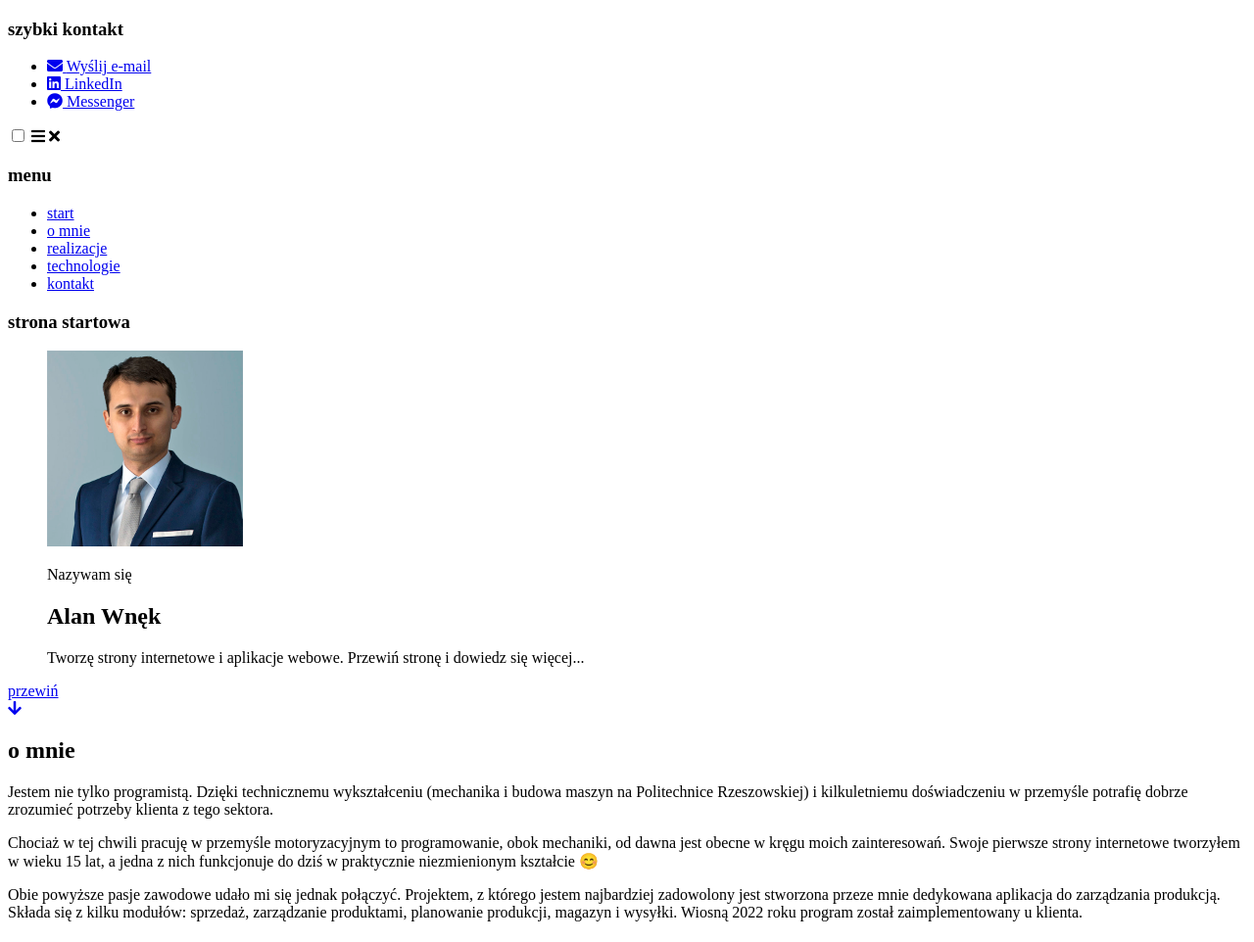
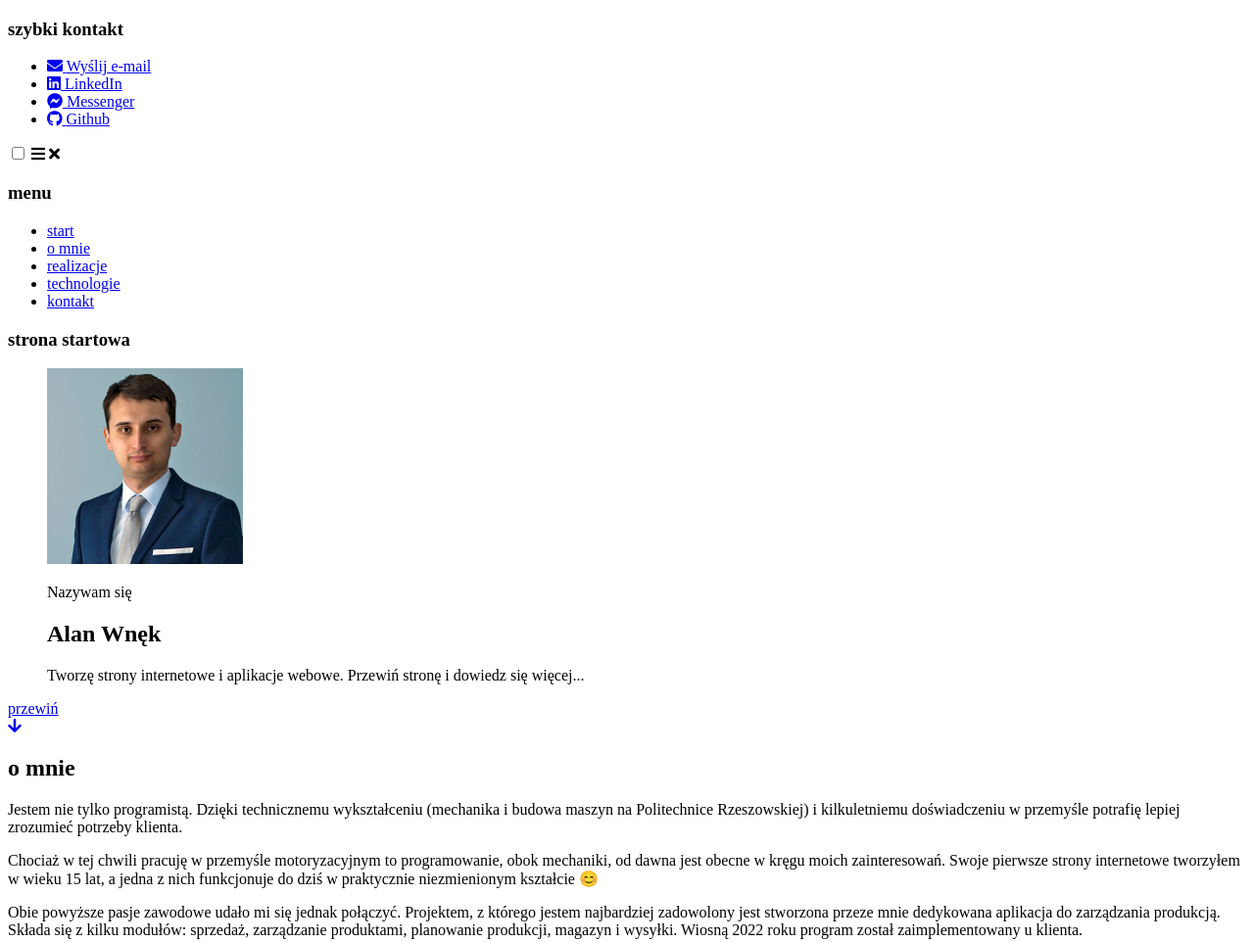
Before and after one commit to alainw92/portfolio, a plain HTML site: page index.html in a window 1280 px wide. Shown: the top 962 px of the page at 98% size. Drawn offline with nearby package versions, Linux system fonts and the light colour scheme; a script that the page names is missing.

Commit message:
added github link and about text fixed

```diff
--- a/index.html
+++ b/index.html
@@ -10,7 +10,7 @@
 
 		<title>Alan Wnęk - Portfolio</title>
 		<script type="module" crossorigin src="/assets/index.b6eccf0b.js"></script>
-		<link rel="stylesheet" href="/assets/index.44bf782d.css" />
+		<link rel="stylesheet" href="/assets/index.44bf782d.css">
 	</head>
 	<body>
 		<noscript>
@@ -38,6 +38,12 @@
 					<a href="https://www.facebook.com/alainw92/" target="_blank">
 						<span class="icon-md"><i class="fab fa-facebook-messenger"></i></span>
 						<span class="icon-desc">Messenger</span>
+					</a>
+				</li>
+				<li>
+					<a href="https://www.github.com/alainw92/" target="_blank">
+						<span class="icon-md"><i class="fab fa-github"></i></span>
+						<span class="icon-desc">Github</span>
 					</a>
 				</li>
 			</ul>
@@ -105,8 +111,8 @@
 				<div class="about-content">
 					<p class="plain-text">
 						Jestem nie tylko programistą. Dzięki technicznemu wykształceniu (mechanika i budowa maszyn na
-						Politechnice Rzeszowskiej) i kilkuletniemu doświadczeniu w przemyśle potrafię dobrze zrozumieć
-						potrzeby klienta z tego sektora.
+						Politechnice Rzeszowskiej) i kilkuletniemu doświadczeniu w przemyśle potrafię lepiej zrozumieć
+						potrzeby klienta.
 					</p>
 					<p class="plain-text">
 						Chociaż w tej chwili pracuję w przemyśle motoryzacyjnym to programowanie, obok mechaniki, od dawna
@@ -138,8 +144,8 @@
 									<div>
 										<h4>Opis projektu</h4>
 										<p class="plain-text">
-											Aplikacja do zarządzania produkcją dla firmy z sektora MŚP. Pozwala na planowanie
-											produkcji zespołów części z uwzględnieniem konfliktów między maszynami i pracownikami,
+											Aplikacja do zarządzania produkcją dla firmy z sektora MŚP. Pozwala na planowanie produkcji
+											zespołów części z uwzględnieniem konfliktów między maszynami i pracownikami,
 											generowanie dokumentów produkcyjnych, zarządzanie zleceniami produkcyjnymi, tworzenie
 											struktury produktów (tzw. BOM) wraz z definicją i walidacją składowych technologii
 											wytwarzania. Poza tym, wbudowany moduł magazynu służy do zarządzania zasobami
@@ -289,6 +295,11 @@
 									><span class="icon-sm"><i class="fab fa-facebook-messenger mr-2"></i></span> Messenger</a
 								>
 							</div>
+							<div>
+								<a href="https://www.github.com/alainw92/" class="in-text" target="_blank"
+									><span class="icon-sm"><i class="fab fa-github mr-2"></i></span> Github</a
+								>
+							</div>
 						</div>
 					</div>
 				</div>
@@ -409,5 +420,7 @@
 			integrity="sha256-/xUj+3OJU5yExlq6GSYGSHk7tPXikynS7ogEvDej/m4="
 			crossorigin="anonymous"
 		></script>
+
+
 	</body>
 </html>
```
